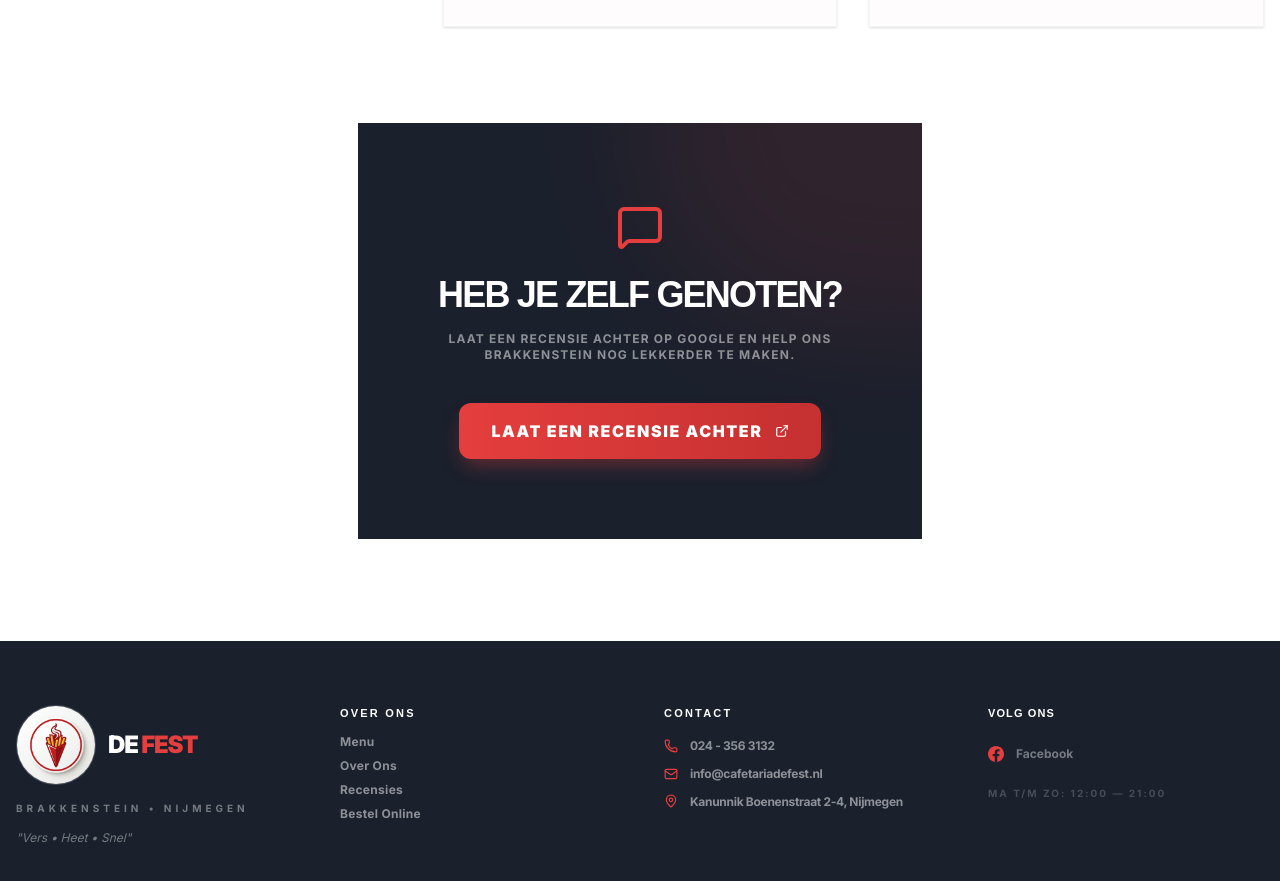
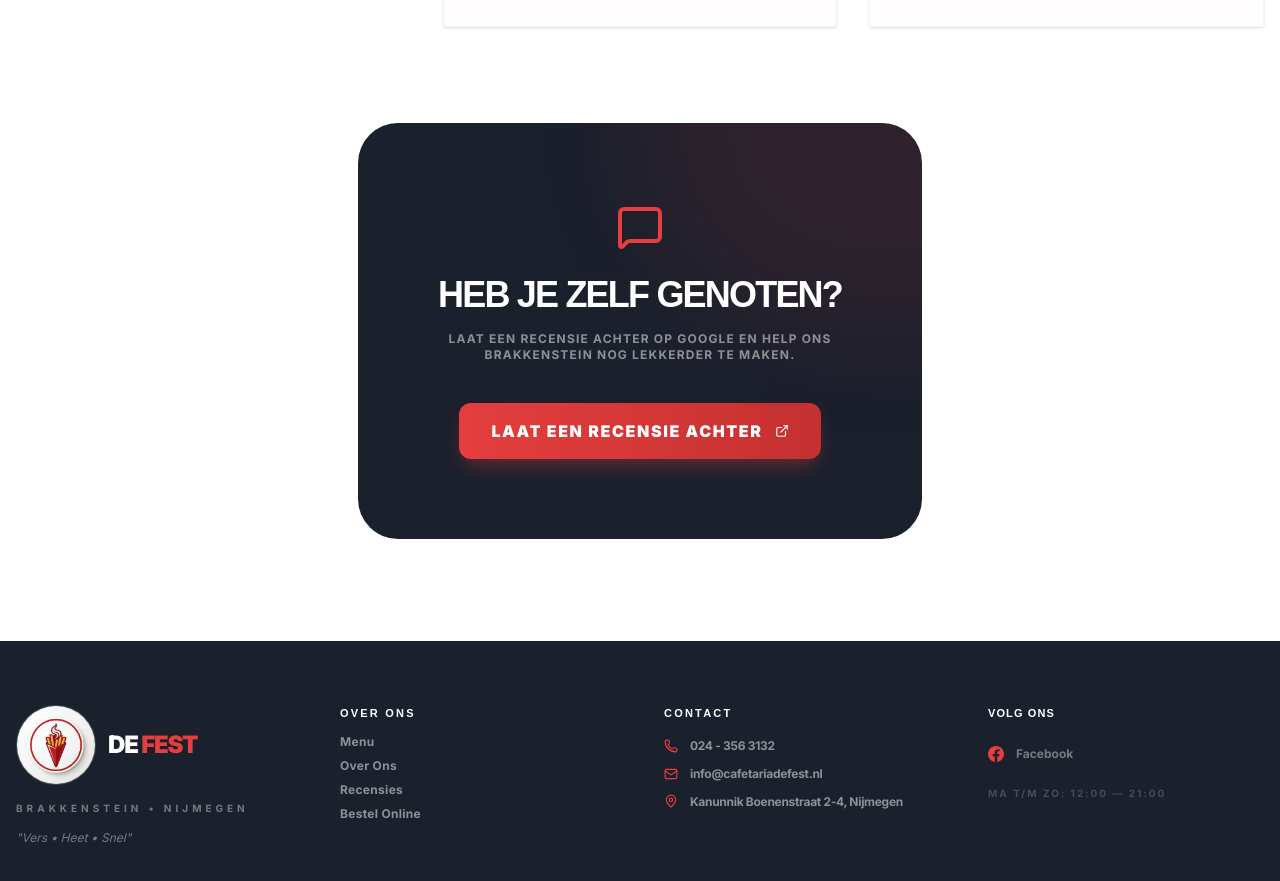
Before and after one commit to maximetdoucet-glitch/Cafeteria-De-Fest, a Next.js app: page /reviews in a window 1280 px wide. Shown: the part 1500-2381 px from the top of the page. Built offline with nearby package versions, Linux system fonts and the light colour scheme.

Commit message:
Round edges of the reviews CTA box

```diff
--- a/src/components/pages/ReviewsContent.tsx
+++ b/src/components/pages/ReviewsContent.tsx
@@ -127,7 +127,7 @@ export default function ReviewsContent() {
 
             {/* Google Maps CTA */}
             <div className="mt-24 text-center">
-               <div className="inline-block bg-brand-charcoal p-12 md:p-20 relative overflow-hidden">
+               <div className="inline-block bg-brand-charcoal p-12 md:p-20 relative overflow-hidden rounded-[2.5rem]">
                   <div className="absolute inset-0 bg-brand-red opacity-10 blur-3xl rounded-full translate-x-1/2 -translate-y-1/2" />
                   <div className="relative z-10">
                     <MessageSquare size={48} className="text-brand-red mx-auto mb-6" />
```
